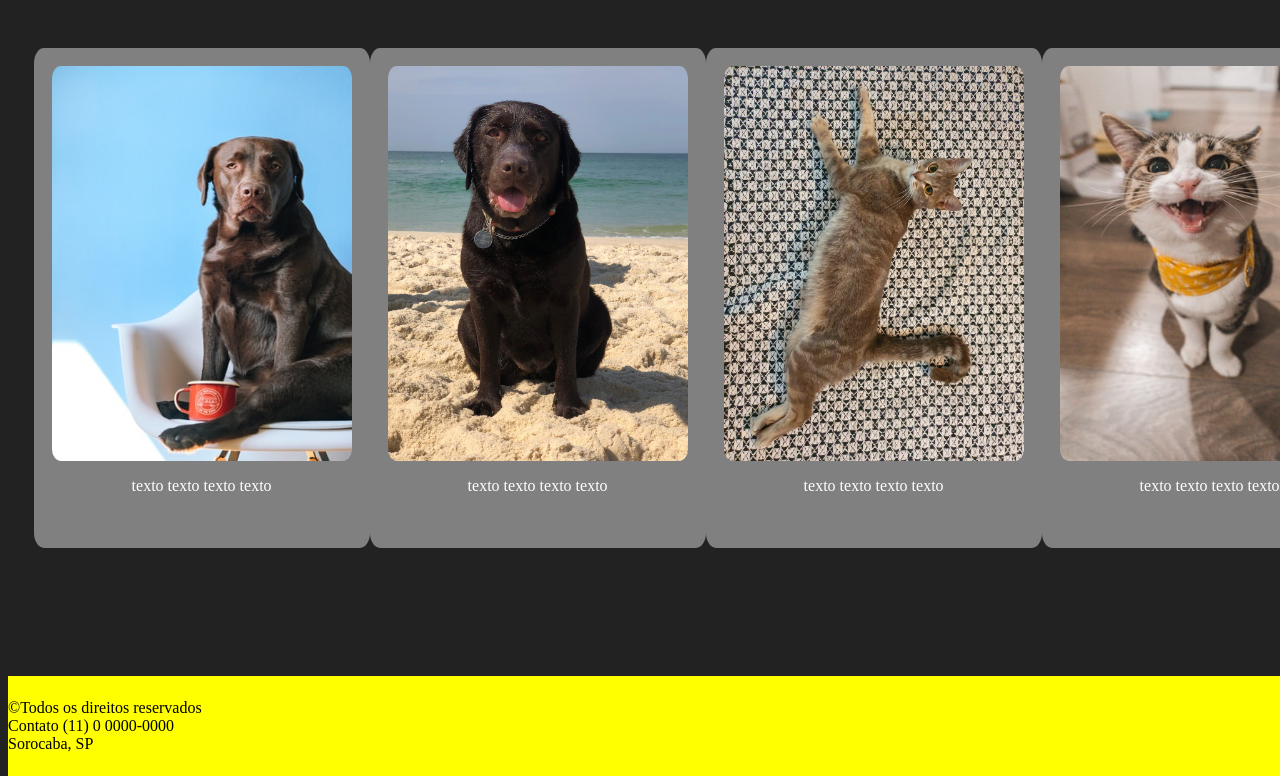
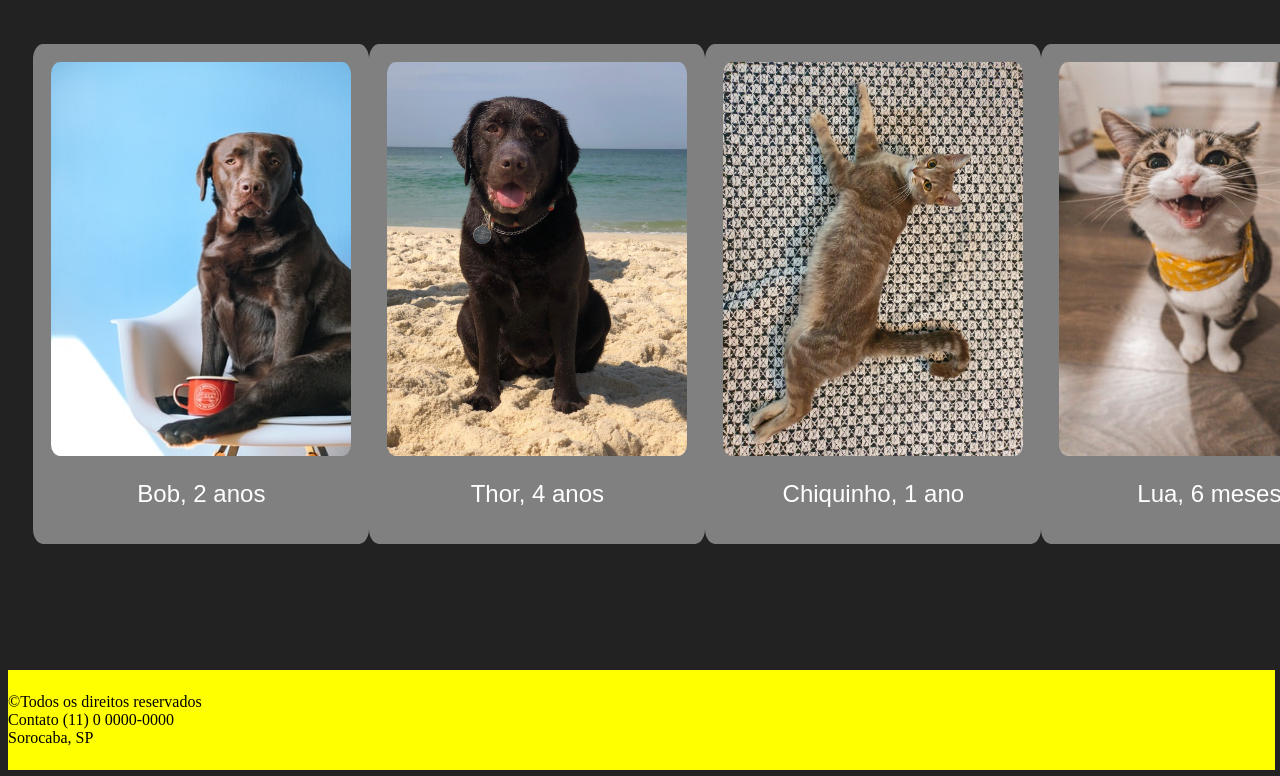
Before and after one commit to ocaique72/adoteaqui, a plain HTML site: page index.html in a window 1280 px wide. Shown: the part 83-859 px from the top of the page. Drawn offline with Linux system fonts and the light colour scheme.

Commit message:
att para enviar

```diff
--- a/index.html
+++ b/index.html
@@ -23,22 +23,22 @@
     <div class=container>
       <div class="boxImg">
       <img class="animalPhoto" src="./imagens/cachorro1.jpg" alt=""  height="140%">
-      <p class="textoImage">texto texto texto texto</p>
+      <p class="textoImage">Bob, 2 anos</p>
     </div>
 
     <div class="boxImg">
       <img class="animalPhoto" src="./imagens/cachorro2.jpeg" alt="" height="140%">
-      <p class="textoImage">texto texto texto texto</p>
+      <p class="textoImage">Thor, 4 anos</p>
     </div>
 
     <div class="boxImg">
       <img class="animalPhoto" src="./imagens/gato1.jpeg" alt="" width="" height="140%">
-      <p class="textoImage">texto texto texto texto</p>
+      <p class="textoImage">Chiquinho, 1 ano</p>
     </div>
 
     <div class="boxImg">
       <img class="animalPhoto" src="./imagens/gato2.jpg" alt="" width="" height="140%">
-      <p class="textoImage">texto texto texto texto</p>
+      <p class="textoImage">Lua, 6 meses</p>
     </div>
 
   </section>
--- a/style.css
+++ b/style.css
@@ -1,8 +1,9 @@
 html, body{
-  width: 100%;
+  width: 99.5%;
   height: 100%;
-  margin-top: 5px;
+  margin-top: 3px;
   background-color: rgb(34, 34, 34);
+
 }
 
 ul, li {
@@ -33,9 +34,13 @@ a {
   display: flex;
   align-items: center;
   justify-content: center;
-
+  font-size: 1.5rem;
+  font-family: Arial, Helvetica, sans-serif;
 }
 
+.textoImage:hover {
+  color: rgb(251, 251, 251);
+}
 
 nav.menu {
   display: flex;
```
